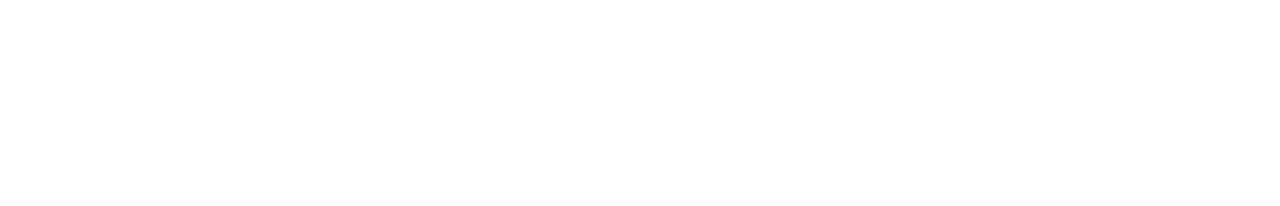
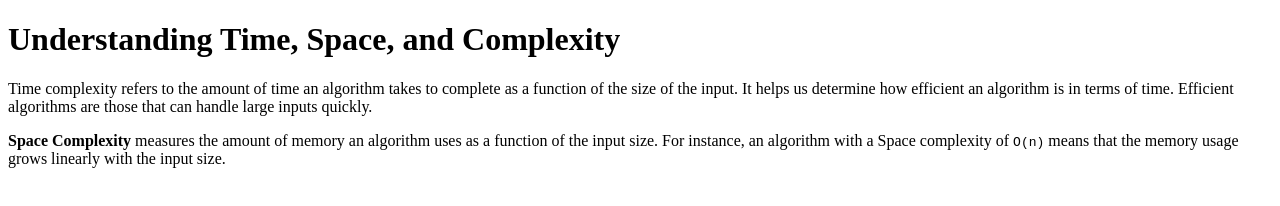
Before and after one commit to acciojob/time-and-space-complexity-Gauatm-raj, a website: page main.html in a window 1280 px wide. Drawn offline with Linux system fonts and the light colour scheme.

Commit message:
created a submission

```diff
--- a/main.html
+++ b/main.html
@@ -8,6 +8,13 @@
 
 <body>
 	<!-- the entire body must be written by student -->
+	<h1>Understanding Time, Space, and Complexity</h1>
+
+
+    <p>Time complexity refers to the amount of time an algorithm takes to complete as a function of the size of the input. It helps us determine how efficient an algorithm is in terms of time. Efficient algorithms are those that can handle large inputs quickly.</p>
+
+
+    <p><b>Space Complexity</b> measures the amount of memory an algorithm uses as a function of the input size. For instance, an algorithm with a Space complexity of <code>O(n)</code> means that the memory usage grows linearly with the input size.</p>
     <script type="text/javascript" src="./script.js">
 </script>
 
```
